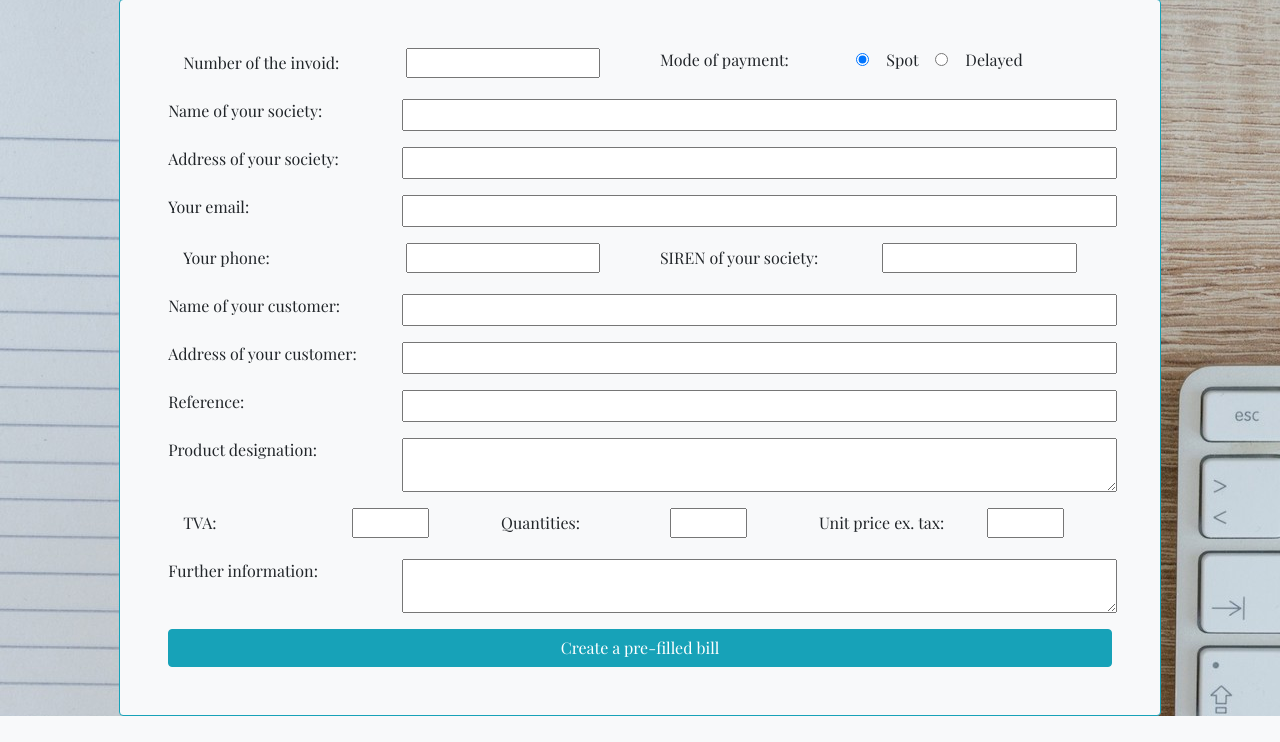
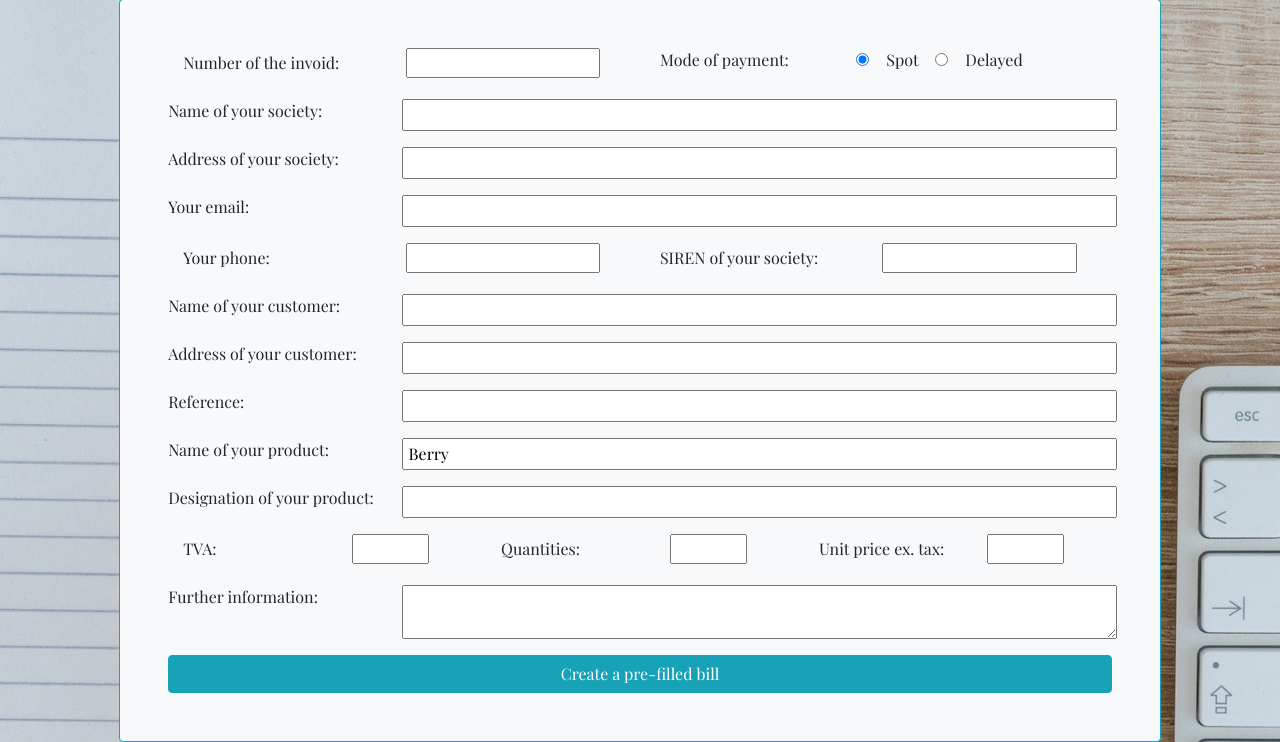
Before and after one commit to ltbczpro/billnpdf, a PHP site: page /controller/filledBill.php in a window 1280 px wide. Shown: the part 101-843 px from the top of the page. Before the commit the page ends 817 px from the top, so only its background shows below. Run offline with PHP 8.4, Linux system fonts and the light colour scheme; the visitor is signed in with stand-in values (Sample User, id 1); data comes from the database, SQL or seed files in the repository; data that the repository does not hold is empty; a stand-in replaces the project's code that opens the database connection.

Commit message:
push select product

```diff
--- a/controller/filledBill.php
+++ b/controller/filledBill.php
@@ -4,6 +4,7 @@
 require __DIR__."/../app/loader.php";
 require __DIR__."/../model/client.php";
 require __DIR__."/../model/profil.php";
+require __DIR__."/../model/product.php";
 require __DIR__."/../model/bill.php";
 use Spipu\Html2Pdf\Html2Pdf;
 use Spipu\Html2Pdf\Exception\Html2PdfException;
@@ -11,7 +12,7 @@ use Spipu\Html2Pdf\Exception\ExceptionFormatter;
 
 $users=browseProfil($_SESSION['userid']);
 $client=selectClient($_SESSION['userid'], $_SESSION['selectedid']);
-
+$product=selectProduct($_SESSION["selectid"]);
 
 $name = $users['name'];
 $adress = $users['adress'];
@@ -20,6 +21,9 @@ $phone = $users['phone'];
 $siren = $users['siren'];
 $clientName = $client['name'];
 $clientAdress = $client['adress'];
+$productName= $product['name'];
+$productDesi=$product['designation'];
+
 
 $twt= (int)$_POST['upet']*(int)$_POST['quantity'];
 $atva= $twt*(int)$_POST['tva']/100;
--- a/controller/product.php
+++ b/controller/product.php
@@ -4,6 +4,11 @@ require __DIR__."/../app/loader.php";
 require __DIR__."/../model/product.php";
 
 $products=browseProduct($_SESSION['userid']);
+
+if ($_POST["id"]){
+
+    $_SESSION['selectid'] = $_POST['id'];
+}
 
 if (isset($_POST["name"], $_POST["designation"], $_SESSION["userid"], $_POST["add"])){
     $last_id=addProduct(htmlspecialchars($_POST["name"]), htmlspecialchars($_POST["designation"]), $_SESSION["userid"]);
--- a/view/filledBill.php
+++ b/view/filledBill.php
@@ -80,8 +80,12 @@
                     <input type="text" name="reference" class="col-sm-9">
                 </section>
                 <section class="form-group form-row">
-                    <label for="designation" class="col-sm-3">Product designation:</label>
-                    <textarea name="designation" class="col-sm-9"></textarea>
+                    <label for="productName" class="col-sm-3">Name of your product:</label>
+                    <input type="text" name="productName" class="col-sm-9" value="<?= $productName;?>">
+                </section>
+                <section class="form-group form-row">
+                    <label for="productDesi" class="col-sm-3">Designation of your product:</label>
+                    <input type="textarea" name="productDesi" class="col-sm-9" value="<?= $productDesi;?>">
                 </section>
                 <section class="form-group form-row">
                     <div class="col-sm-4">
--- a/view/newBillPDF.php
+++ b/view/newBillPDF.php
@@ -1,8 +1,6 @@
 <page>
-    <!--<page_footer style="text-align: center; color:grey; line-height: none; font-size: 10px;">
-    </page_footer>-->
     <table style="width:100%;" cellspacing="0" cellpadding="0">
-        <tr>ss
+        <tr>
             <td style="text-align: right; line-height: none; width: 80%" ><h2>FACTURE</h2>
                 <h3>N°FAC-<?php echo $_POST['number'];?></h3>
                 <h4><?php echo date('d/m/Y'); ?></h4>
@@ -25,7 +23,7 @@
         <br>
         <tr>
             <td style="line-height: none;">
-                <p style="text-decoration: underline;"><big>Adresse de facturation</big></p>
+                <p style="text-decoration: underline;">Adresse de facturation</p>
                 <p><b><?php echo $_POST['clientName'];?></b></p>
                 <p><?php echo $_POST['clientAdress'];?></p>
                 <p>Référence:<?php echo $_POST['reference'];?></p>
```
Also changed, not shown: view/product.php (+3 -4 lines), 2 other files.
